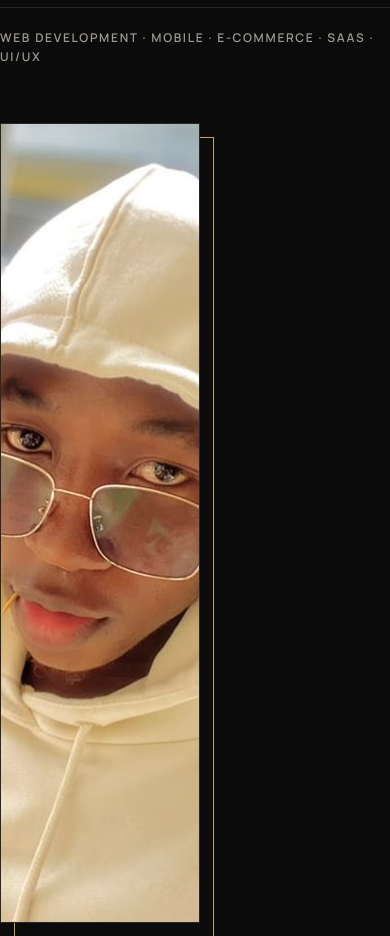
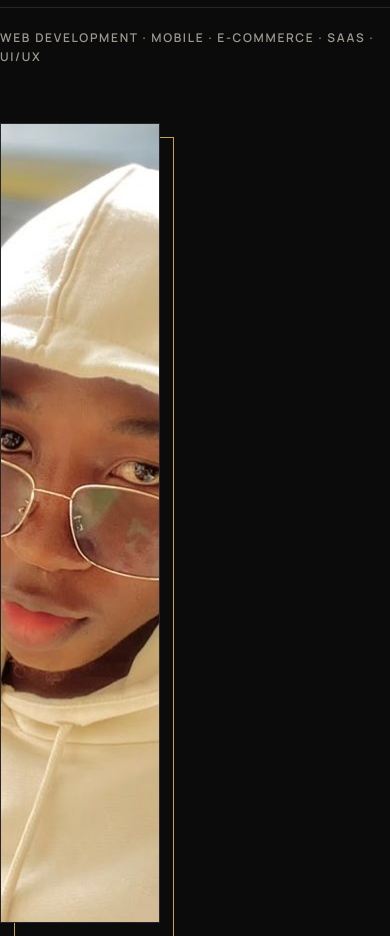
Before and after one commit to Cadressbrill/cadressbrill.github.io, a plain HTML site: page index.html in a window 390 px wide. Shown: the part 520-1456 px from the top of the page. Drawn offline with nearby package versions, Linux system fonts and the light colour scheme.

Commit message:
reduction de la photo de profil

```diff
--- a/style.css
+++ b/style.css
@@ -34,14 +34,14 @@ h1,h2,h3,h4,p,figure,dl,dd{margin:0}
 .btn.ghost:hover{color:var(--text)}
 
 /* Hero */
-.hero{display:grid;grid-template-columns:1.15fr .85fr;gap:72px;align-items:center;padding:88px 0 80px}
+.hero{display:grid;grid-template-columns:1fr auto;gap:72px;align-items:center;padding:88px 0 80px}
 .role{font-size:13px;font-weight:600;letter-spacing:.18em;text-transform:uppercase;color:var(--gold);margin-bottom:20px}
 .hero h1{font:400 clamp(52px,8vw,92px)/.98 var(--serif);letter-spacing:-.01em}
 .hero .lead{margin-top:28px;max-width:30em;font-size:18px;color:#cfcbc1}
 .actions{display:flex;flex-wrap:wrap;gap:10px;margin-top:36px}
 .stack{margin-top:48px;padding-top:20px;border-top:1px solid var(--line);font-size:12px;font-weight:600;letter-spacing:.14em;text-transform:uppercase;color:var(--muted)}
-.portrait{position:relative;justify-self:end;width:100%;max-width:250px}
-.portrait img{width:100%;aspect-ratio:1/1;object-fit:cover;object-position:center 15%;border:1px solid var(--line)}
+.portrait{position:relative;justify-self:end;width:200px}
+.portrait img{width:100%;aspect-ratio:3/4;object-fit:cover;object-position:center 20%;border:1px solid var(--line)}
 .portrait::after{content:"";position:absolute;inset:0;border:1px solid var(--gold);transform:translate(14px,14px);z-index:-1}
 
 /* Sections */
@@ -104,7 +104,7 @@ footer .wrap{display:flex;justify-content:space-between;gap:16px;flex-wrap:wrap}
 @media (max-width:820px){
   .top nav{gap:18px}
   .hero{grid-template-columns:1fr;gap:56px;padding:56px 0 64px}
-  .portrait{justify-self:start;max-width:200px;margin-right:14px}
+  .portrait{justify-self:start;width:160px;margin-right:14px}
   .about,.p-body,.contact{grid-template-columns:1fr;gap:48px}
   .sec{padding:72px 0}
   .service{grid-template-columns:1fr;gap:8px}
```
